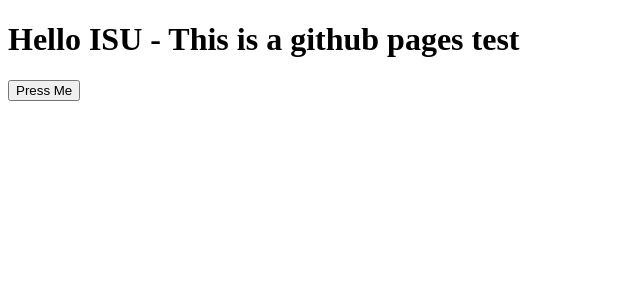
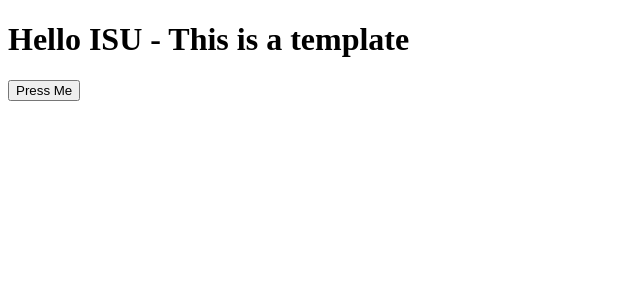
Before and after one commit to pdhapke/demo-c, a Next.js app: page / in a window 1280 px wide. Shown: the top 300 px of the page, without its empty margins (0-640 px from the left). Built offline with nearby package versions, Linux system fonts and the light colour scheme.

Commit message:
template

```diff
--- a/package.json
+++ b/package.json
@@ -9,7 +9,6 @@
     "lint": "next lint",
     "test": "jest",
     "test:watch": "jest --watch"
-
   },
   "dependencies": {
     "@testing-library/user-event": "^14.5.1",
--- a/src/app/layout.tsx
+++ b/src/app/layout.tsx
@@ -1,4 +1,3 @@
-'use client'
 
 export default function RootLayout({
   children,
--- a/src/app/page.tsx
+++ b/src/app/page.tsx
@@ -12,7 +12,7 @@
 
   return (
     <main>
-      <h1>Hello ISU - This is a github pages test</h1>
+      <h1>Hello ISU - This is a template</h1>
 
       <button onClick={onButtonPress}>Press Me</button>
       {pressed && <p>You pressed the BUTTON</p>}
```
